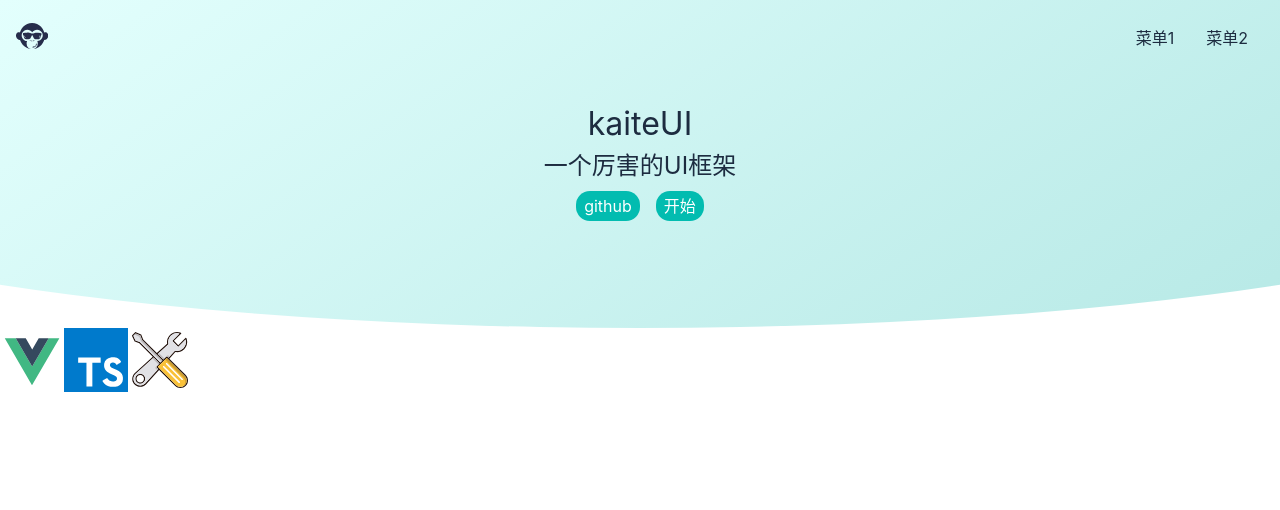
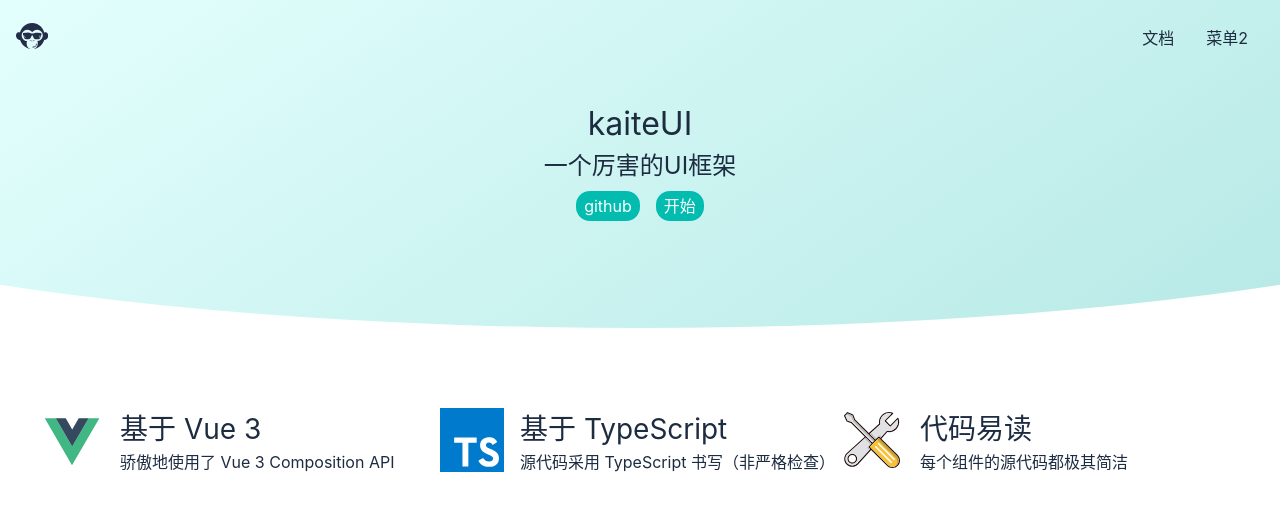
Before and after one commit to kaitehan/KAITE-UI, a Vue app in the folder kaite-ui/: page /#/ in a window 1280 px wide. Shown: the top 510 px of the page. Built offline with nearby package versions, Linux system fonts and the light colour scheme.

Commit message:
修改feaures样式

```diff
--- a/kaite-ui/src/components/Topnav.vue
+++ b/kaite-ui/src/components/Topnav.vue
@@ -7,7 +7,9 @@
       </svg>
     </div>
     <ul class="menu">
-      <li>菜单1</li>
+      <li>
+        <router-link to="/doc">文档</router-link>
+      </li>
       <li>菜单2</li>
     </ul>
   </div>
--- a/kaite-ui/src/views/Home.vue
+++ b/kaite-ui/src/views/Home.vue
@@ -12,15 +12,29 @@
       </div>
     </div>
     <div class="features">
-      <svg class="icon">
+      <ul>
+        <li>
+          <svg>
             <use xlink:href="#icon-vue3"></use>
           </svg>
-      <svg class="icon">
+          <h3>基于 Vue 3</h3>
+          <p>骄傲地使用了 Vue 3 Composition API</p>
+        </li>
+        <li>
+          <svg>
             <use xlink:href="#icon-typescript-icon"></use>
           </svg>
-      <svg class="icon">
+          <h3>基于 TypeScript</h3>
+          <p>源代码采用 TypeScript 书写（非严格检查）</p>
+        </li>
+        <li>
+          <svg>
             <use xlink:href="#icon-Tools"></use>
           </svg>
+          <h3>代码易读</h3>
+          <p>每个组件的源代码都极其简洁</p>
+        </li>
+      </ul>
     </div>
   </div>
 </template>
@@ -41,9 +55,41 @@
   clip-path: ellipse(80% 60% at 50% 40%);
 }
 .features {
+  margin: 64px auto;
+  width: 400px;
+  @media (min-width: 800px) {
+    width: 800px;
+  }
+  @media (min-width: 1200px) {
+    width: 1200px;
+  }
+  > ul {
+    display: flex;
+    flex-wrap: wrap;
+    > li {
+      width: 400px;
+      margin: 16px 0;
+      display: grid;
+      justify-content: start;
+      align-content: space-between;
+      grid-template-areas:
+        "icon title"
+        "icon text";
+      grid-template-columns: 80px auto;
+      grid-template-rows: 1fr auto;
       > svg {
+        grid-area: icon;
         width: 64px;
         height: 64px;
+      }
+      > h3 {
+        grid-area: title;
+        font-size: 28px;
+      }
+      > p {
+        grid-area: text;
+      }
+    }
   }
 }
 .banner {
```
Lines whose indentation alone changed are shown as unchanged.
